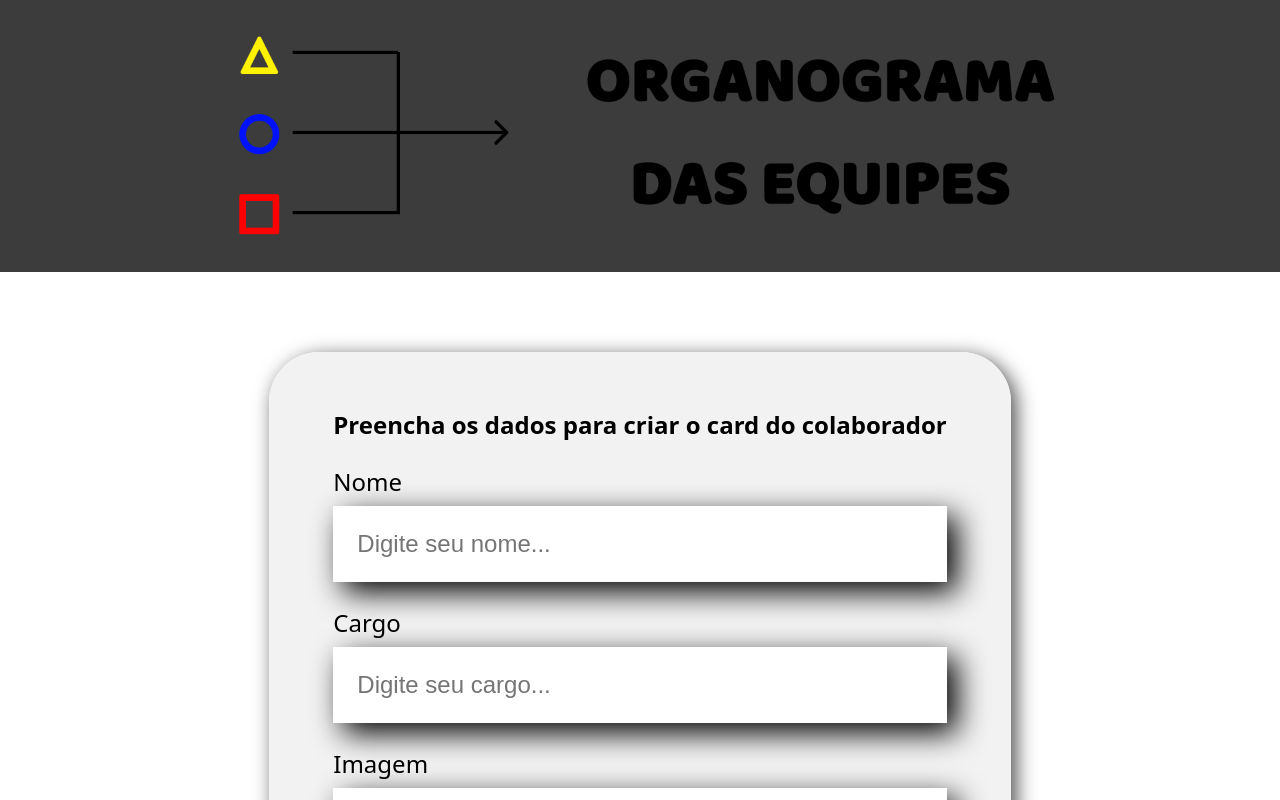
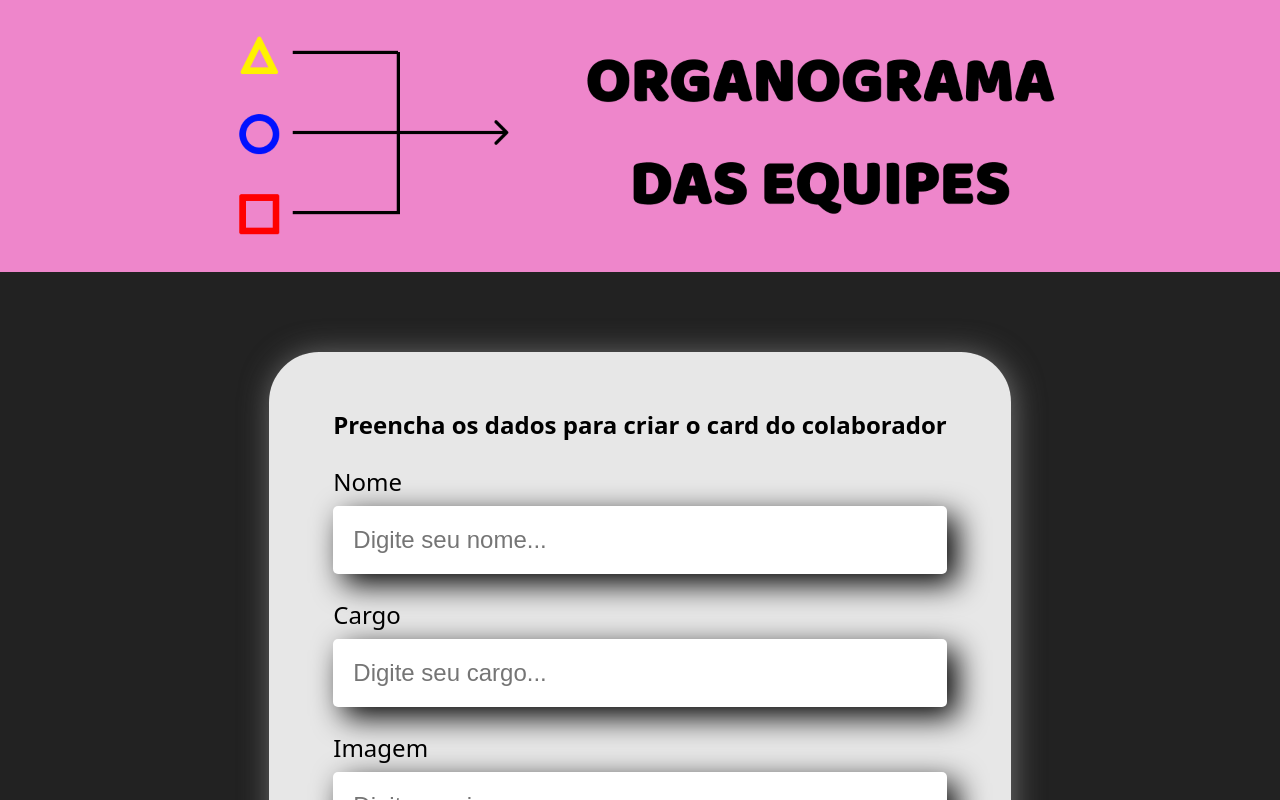
Before and after one commit to luispieta/ornograma, a React (Vite) app: page / in a window 1280 px wide. Shown: the top 800 px of the page. Built offline with nearby package versions, Linux system fonts and the light colour scheme.

Commit message:
Feat: Ajustes nas cores do sistema

```diff
--- a/src/componentes/Banner/banner.css
+++ b/src/componentes/Banner/banner.css
@@ -1,5 +1,5 @@
 .banner{
-    background-color: rgb(60, 60, 60);
+    background-color: #ee86cb;
     text-align: center;
 }
 
--- a/src/componentes/CampoTexto/campoTexto.css
+++ b/src/componentes/CampoTexto/campoTexto.css
@@ -14,6 +14,7 @@
     width: 100%;
     border: none;
     font-size: 24px;
-    padding: 24px;
+    padding: 20px;
     box-sizing: border-box;
+    border-radius: 5px;
 }
--- a/src/componentes/Formulario/formulario.css
+++ b/src/componentes/Formulario/formulario.css
@@ -10,5 +10,5 @@
     background-color: #f2f2f2f2;
     border-radius: 50px;
     padding: 36px 64px;
-    box-shadow: 5px 5px 20px #4b4b4b;
+    box-shadow: 2px 2px 30px #6e6e6e;
 }
--- a/src/index.css
+++ b/src/index.css
@@ -3,4 +3,5 @@ body {
   font-family: system-ui, Avenir, Helvetica, Arial, sans-serif;
   -webkit-font-smoothing: antialiased;
   -moz-osx-font-smoothing: grayscale;
+  background-color: #222222;
 }
```
